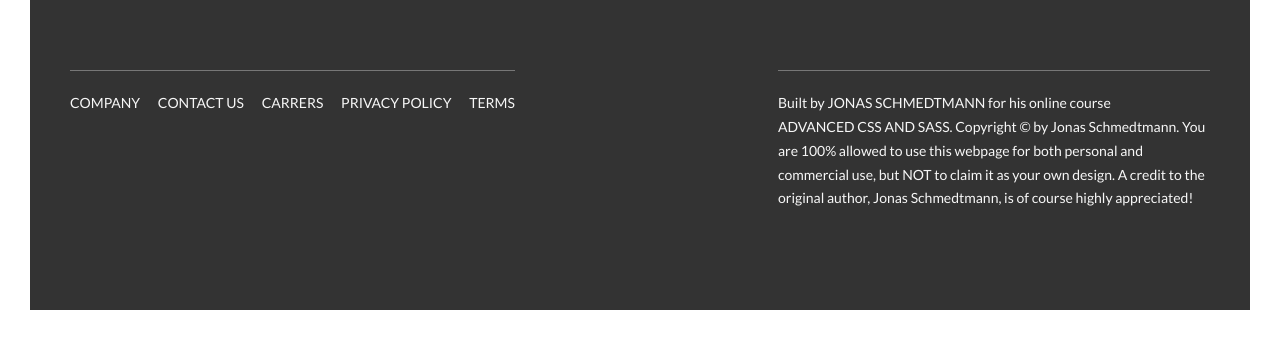
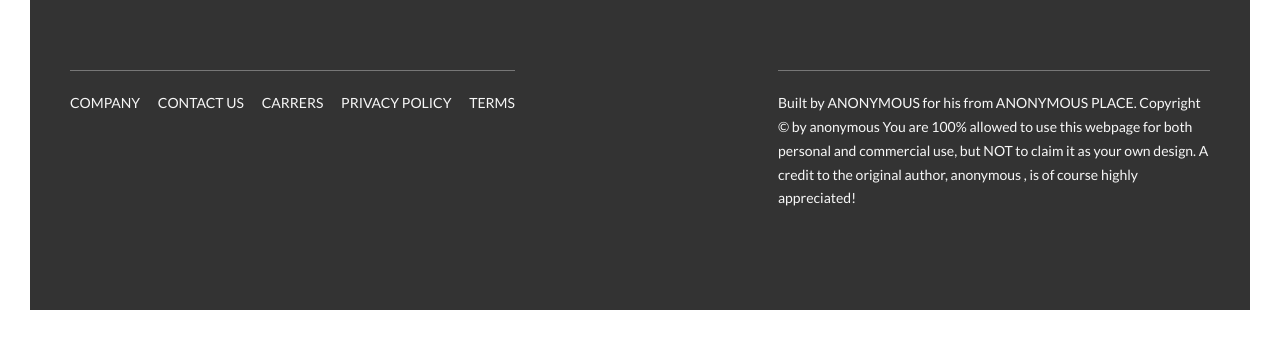
Before and after one commit to shreyanshgohil/sister-training, a website: page index.html in a window 1280 px wide. Shown: the part 5815-6155 px from the top of the page. Drawn offline with Linux system fonts and the light colour scheme.

Commit message:
Update index.html

```diff
--- a/index.html
+++ b/index.html
@@ -390,10 +390,10 @@
                 </div>
                 <div class="col-1-of-2">
                     <p class="footer__copyright">
-                        Built by <a href="#" class="footer__link">Jonas Schmedtmann</a> for his online course <a href="#" class="footer__link">Advanced CSS and Sass</a>.
-                        Copyright &copy; by Jonas Schmedtmann. You are 100% allowed to use this webpage for both personal
-                        and commercial use, but NOT to claim it as your own design. A credit to the original author, Jonas
-                        Schmedtmann, is of course highly appreciated!
+                        Built by <a href="#" class="footer__link">anonymous </a> for his from <a href="#" class="footer__link">anonymous place</a>.
+                        Copyright &copy; by anonymous You are 100% allowed to use this webpage for both personal
+                        and commercial use, but NOT to claim it as your own design. A credit to the original author, anonymous
+                        , is of course highly appreciated!
                     </p>
                 </div>
             </div>
```
